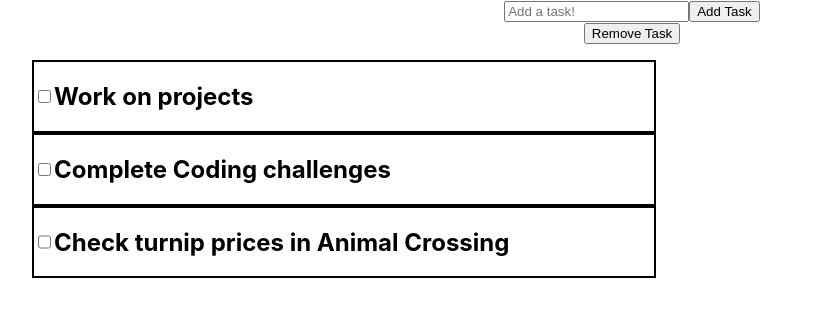
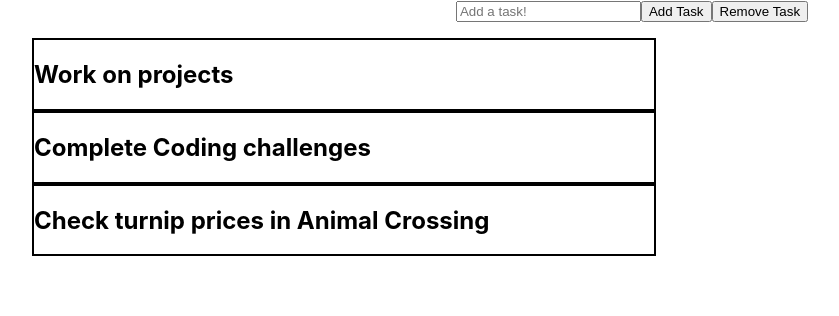
Before and after one commit to jrizza88/DailyTracker, a React (Create React App) app in the folder dailytracker/: page / in a window 1280 px wide. Shown: the top 316 px of the page, without its empty margins (8-847 px from the left). Built offline with nearby package versions, Linux system fonts and the light colour scheme.

Commit message:
completed the toggling of specific ids of tasks and added styling event listeners

```diff
--- a/dailytracker/src/App.js
+++ b/dailytracker/src/App.js
@@ -30,13 +30,42 @@ const addToDo = add => {
     id: Date.now(),
     completed: false
   }
-  setTodos([...todos, addNewTodo] )
+  setTodos([...todos, addNewTodo])
 }
+
+
+
+const clearCompleted = e => {
+  e.preventDefault()
+ console.log('clear completed clicked!')
+
+}
+
+const toggleTodo = id => {
+  let toggleTodos = [...todos]
+  toggleTodos.map(t => {
+    if (t.id === id) {
+      console.log('toggled!', t)
+      t.completed = !t.completed;
+      return t
+    } else {
+      return t
+    }
+  })
+  setTodos(toggleTodos)
+}
+
+
 
   return (
     <div className="App">
-      <TodoForm addTodoProp={addToDo}/>
-      <TodoList todos={todos}/>
+      <TodoForm
+        addTodoProp={addToDo}
+        handleClearCompleted={clearCompleted}
+      />
+      <TodoList
+      handleToggleComplete={toggleTodo}
+      todos={todos}/>
     </div>
   );
 }
--- a/dailytracker/src/Components/Todo.css
+++ b/dailytracker/src/Components/Todo.css
@@ -1,5 +1,5 @@
 
-.todoBox{
+.complete{
     display: flex;
     border: 2px solid black;
     width: 50%;
--- a/dailytracker/src/Components/Todo.js
+++ b/dailytracker/src/Components/Todo.js
@@ -1,12 +1,15 @@
 import React from 'react';
 import './Todo.css';
 
-const Todo = ({todo}) => {
+const Todo = ({todo, handleToggleComplete}) => {
     return (
     <div>
-        <div className="todoBox">
-            <input type="checkbox" value={todo.completed} />
-            <h2>{todo.task}</h2>
+        <div className="complete"
+        style={todo.completed ? {textDecoration: 'line-through'} : null}
+        onClick={() => handleToggleComplete(todo.id)}
+        >
+            {/* <input type="checkbox" value={todo.completed} /> */}
+            <h2 className="task">{todo.task}</h2>
         </div>
     </div>
     )
--- a/dailytracker/src/Components/TodoForm.js
+++ b/dailytracker/src/Components/TodoForm.js
@@ -1,6 +1,6 @@
 import React, { useState } from 'react';
 
-const TodoForm = ({addTodoProp}) => {
+const TodoForm = ({addTodoProp, handleClearCompleted}) => {
 
     const [formValue, setFormValue] = useState({
         task: '',
@@ -36,8 +36,8 @@ const TodoForm = ({addTodoProp}) => {
             placeholder="Add a task!"
         />
         <button>Add Task</button>
+        <button onClick={handleClearCompleted} >Remove Task</button>
         </form>
-        <button >Remove Task</button>
     </div>
     )
 }
--- a/dailytracker/src/Components/TodoList.js
+++ b/dailytracker/src/Components/TodoList.js
@@ -1,13 +1,16 @@
-import React, { useState } from 'react';
+import React from 'react';
 import Todo from './Todo';
 import './Todo.css';
 
-const TodoList = ({todos}) => {
+const TodoList = ({todos, handleToggleComplete}) => {
     return (
     <div>
         <ul>
             {todos.map(todo => (
-                <Todo key={todo.id} todo={todo}/>
+                <Todo
+                    key={todo.id}
+                    todo={todo}
+                    handleToggleComplete={handleToggleComplete}/>
 
             ))}
         </ul>
```
